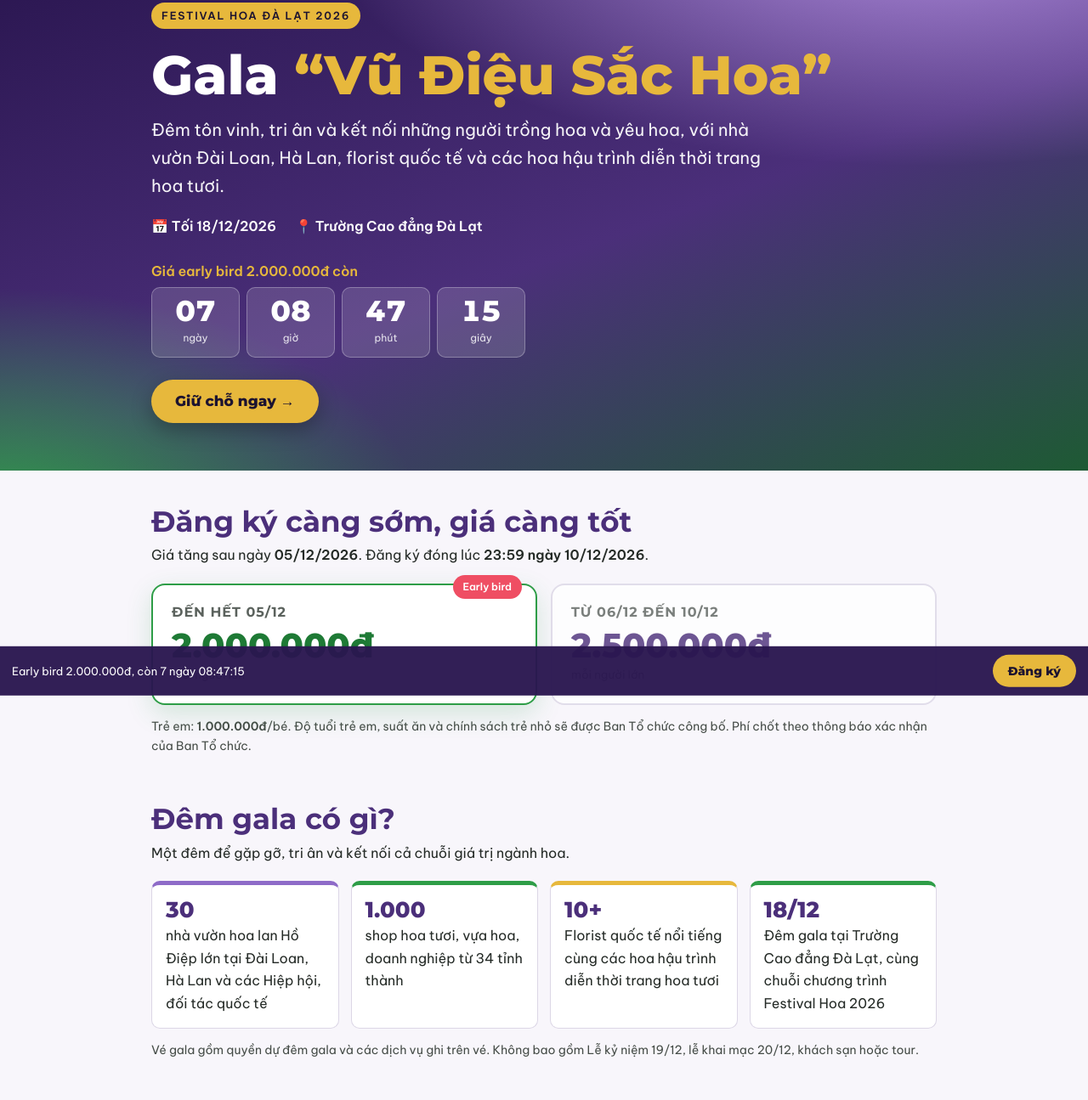
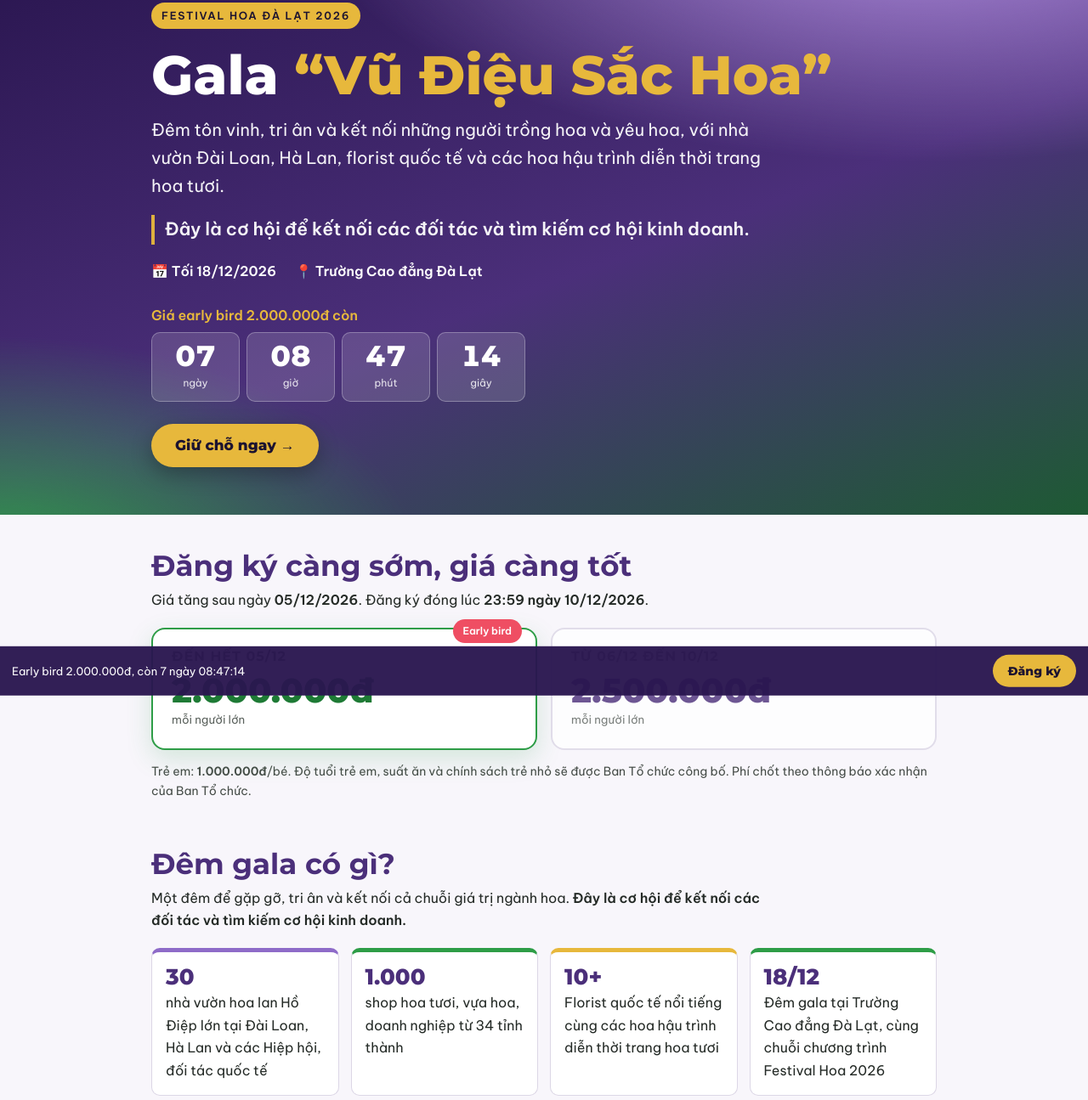
Before and after one commit to phamkhanhvu/hiephoi-hoa-festival, a plain HTML site: page dang-ky-gala.html in a window 1280 px wide. Shown: the part 45-1340 px from the top of the page at 85% size. Drawn offline with Linux system fonts and the light colour scheme.

Commit message:
Gala: thêm thông điệp kết nối đối tác và cơ hội kinh doanh
Co-Authored-By: Claude Sonnet 5.5 <noreply@anthropic.com>
Claude-Session: https://claude.ai/code/session_01AaSJ8YS6ESfRMyeHx3n4Je

```diff
--- a/dang-ky-gala.html
+++ b/dang-ky-gala.html
@@ -22,6 +22,7 @@ h1,h2,h3{font-family:"Montserrat",sans-serif;line-height:1.2;text-wrap:balance;m
 .hero h1{font-size:clamp(34px,8vw,64px);font-weight:800;margin:16px 0 10px}
 .hero h1 em{font-style:normal;color:var(--gold)}
 .hero p.sub{font-size:clamp(16px,2.4vw,20px);max-width:36em;margin:0 0 18px;opacity:.95}
+.hero p.opp{border-left:4px solid var(--gold);padding-left:12px;font-size:clamp(17px,2.6vw,21px)}
 .meta{display:flex;flex-wrap:wrap;gap:10px 22px;margin:0 0 26px;padding:0;list-style:none;font-weight:600}
 .cd{display:grid;grid-template-columns:repeat(4,minmax(0,1fr));gap:8px;max-width:440px;margin:6px 0 8px}
 .cd div{background:rgba(255,255,255,.14);border:1px solid rgba(255,255,255,.28);border-radius:10px;padding:10px 4px;text-align:center}
@@ -82,6 +83,7 @@ body{padding-bottom:64px}
     <span class="kick">Festival Hoa Đà Lạt 2026</span>
     <h1>Gala <em>“Vũ Điệu Sắc Hoa”</em></h1>
     <p class="sub">Đêm tôn vinh, tri ân và kết nối những người trồng hoa và yêu hoa, với nhà vườn Đài Loan, Hà Lan, florist quốc tế và các hoa hậu trình diễn thời trang hoa tươi.</p>
+    <p class="sub opp"><b>Đây là cơ hội để kết nối các đối tác và tìm kiếm cơ hội kinh doanh.</b></p>
     <ul class="meta"><li>📅 Tối 18/12/2026</li><li>📍 Trường Cao đẳng Đà Lạt</li></ul>
     <p class="cdlabel" id="cdlabel">Giá early bird 2.000.000đ còn</p>
     <div class="cd" id="cd" role="timer" aria-live="off"><div><b id="d">--</b><span>ngày</span></div><div><b id="h">--</b><span>giờ</span></div><div><b id="m">--</b><span>phút</span></div><div><b id="s">--</b><span>giây</span></div></div>
@@ -104,7 +106,7 @@ body{padding-bottom:64px}
 <section style="padding-top:0">
   <div class="w">
     <h2>Đêm gala có gì?</h2>
-    <p class="lead">Một đêm để gặp gỡ, tri ân và kết nối cả chuỗi giá trị ngành hoa.</p>
+    <p class="lead">Một đêm để gặp gỡ, tri ân và kết nối cả chuỗi giá trị ngành hoa. <b>Đây là cơ hội để kết nối các đối tác và tìm kiếm cơ hội kinh doanh.</b></p>
     <ul class="hi">
       <li><b>30</b>nhà vườn hoa lan Hồ Điệp lớn tại Đài Loan, Hà Lan và các Hiệp hội, đối tác quốc tế</li>
       <li><b>1.000</b>shop hoa tươi, vựa hoa, doanh nghiệp từ 34 tỉnh thành</li>
```
